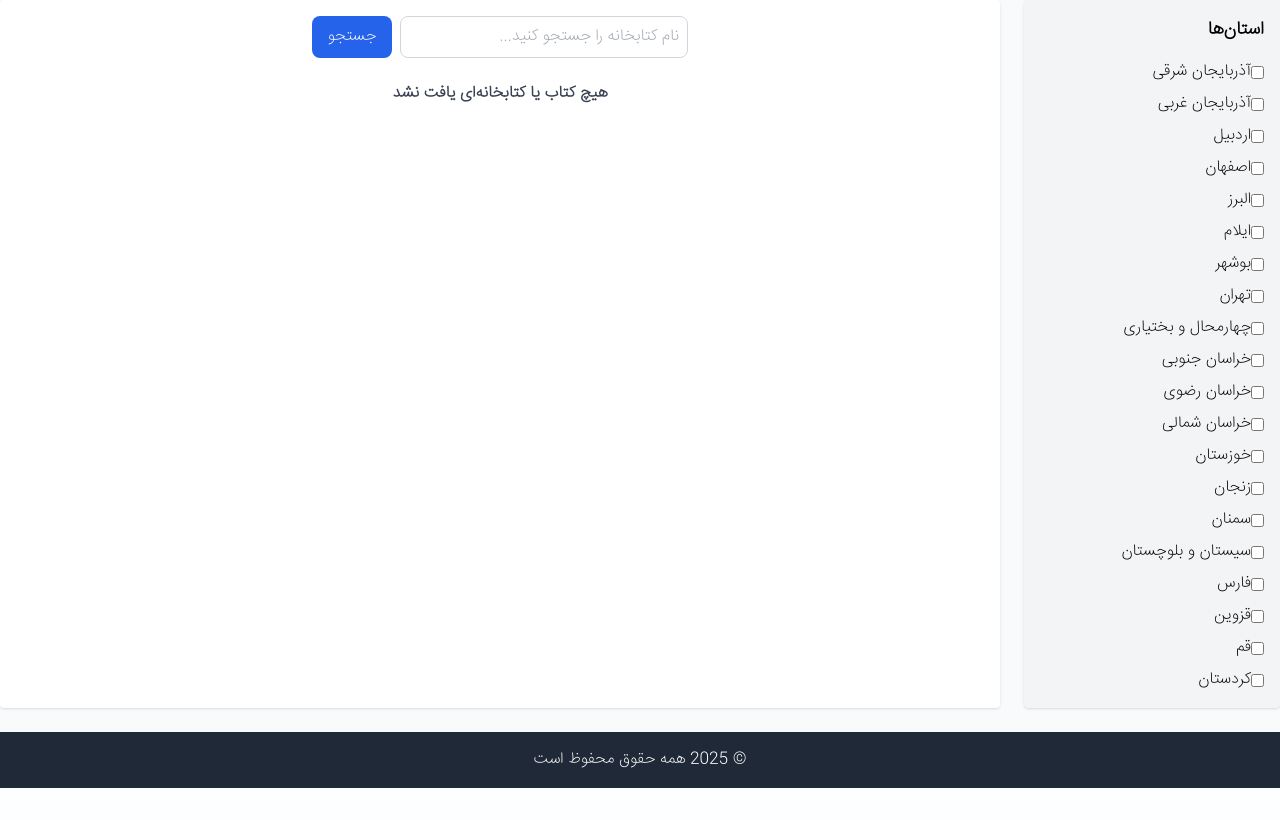
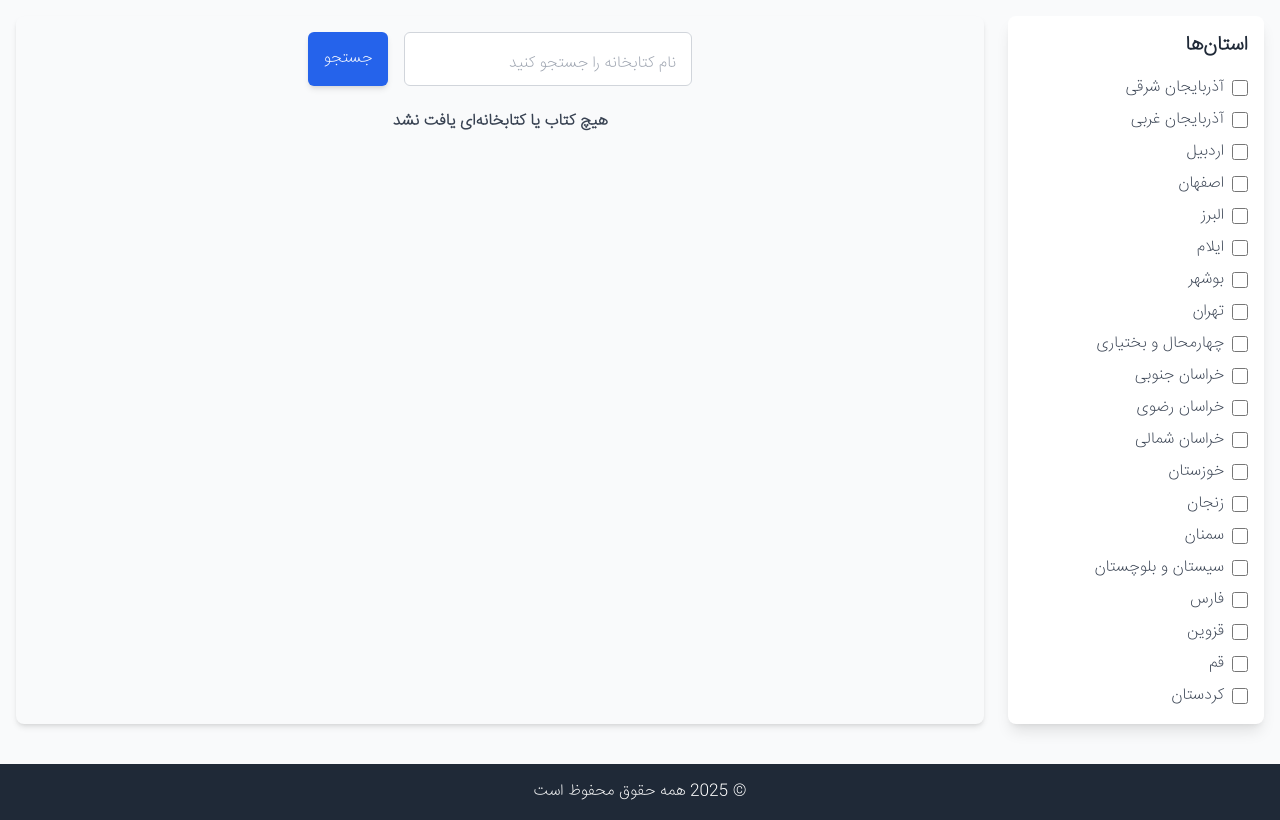
Before and after one commit to hrzjanati/librariesFroTest, a Django app: template templates/index.html in a window 1280 px wide. Shown: the part 60-880 px from the top of the page. Before the commit the page ends 848 px from the top, so only its background shows below. Run offline with Django 5.2, Linux system fonts and the light colour scheme; the template is opened without the code that fills it: values that come from a table or form of the project are taken from there, others are empty; data comes from the database, SQL or seed files in the repository; some libraries are stand-ins or nearby versions.

Commit message:
fix some bug

```diff
--- a/templates/index.html
+++ b/templates/index.html
@@ -3,26 +3,26 @@
 {% load humanize %}
 
 {% block sidebar_btn %}
-<button id="sidebarToggle" class="lg:hidden bg-blue-500 px-3 py-1 rounded hover:bg-blue-400 transition">
+<button id="sidebarToggle" class="md:hidden m-2 bg-blue-500 text-white px-4 py-2 rounded-md shadow-md hover:bg-blue-600 transition">
     {{ TEXTS.home.province_title }}
 </button>
 {% endblock %}
 
 {% block body %}
 
-<div id="overlay" class="fixed inset-0 bg-black bg-opacity-40 hidden z-40 lg:hidden"></div>
+<div id="overlay" class="fixed inset-0 bg-black bg-opacity-40 hidden z-40 md:hidden"></div>
 
-<div class="flex flex-col lg:flex-row max-w-7xl mx-auto gap-6 relative">
+<div class="flex flex-col md:flex-row max-w-7xl mx-auto gap-6 relative p-4">
 
     <!-- ستون استان‌ها -->
-    <aside id="sidebar" class="w-64 p-4 bg-gray-100 rounded shadow flex-shrink-0
-                               fixed lg:static top-0 right-0 h-full lg:h-auto
-                               transform translate-x-full lg:translate-x-0
+    <aside id="sidebar" class="w-64 p-4 bg-white rounded-lg shadow-lg flex-shrink-0
+                               fixed md:static top-0 right-0 h-full md:h-auto
+                               transform translate-x-full md:translate-x-0
                                transition-transform duration-300 z-50 overflow-y-auto max-h-screen">
 
-        <button id="sidebarClose" class="lg:hidden mb-4 text-gray-600 hover:text-gray-800 font-bold text-xl">×</button>
+        <button id="sidebarClose" class="md:hidden mb-4 text-gray-600 hover:text-gray-800 font-bold text-2xl">×</button>
 
-        <h2 class="text-lg font-bold mb-4">{{ TEXTS.home.province_title }}</h2>
+        <h2 class="text-xl font-bold mb-4 text-gray-800">{{ TEXTS.home.province_title }}</h2>
 
         <form id="provinceFilterForm"
               hx-get="/"
@@ -33,16 +33,16 @@
             <ul class="space-y-2">
                 {% for province in provinces %}
                 <li>
-                    <label class="flex items-center space-x-2">
+                    <label class="flex items-center gap-2 cursor-pointer">
                         <input type="checkbox" name="provinces"
                                value="{{ province.id }}"
                                {% if province.id in selected_provinces %}checked{% endif %}
-                               class="province-checkbox">
-                        <span>{{ province.name }}</span>
+                               class="province-checkbox h-4 w-4 accent-blue-600">
+                        <span class="text-gray-700">{{ province.name }}</span>
                     </label>
                 </li>
                 {% empty %}
-                <li>{{ TEXTS.home.province_not_exists }}</li>
+                <li class="text-gray-500">{{ TEXTS.home.province_not_exists }}</li>
                 {% endfor %}
             </ul>
             <input type="hidden" name="q" value="{{ query }}">
@@ -50,23 +50,45 @@
     </aside>
 
     <!-- محتوای اصلی -->
-    <main class="flex-1 p-4 bg-white rounded shadow overflow-auto">
+    <main class="flex-1 p-4 bg-gray-50 rounded-lg shadow-md">
 
         <!-- فرم جستجو -->
                <form method="get" action="/"
                   hx-get="/"
                   hx-target="#librariesContainer"
                   hx-swap="innerHTML"
-              class="flex justify-center mb-6 flex-wrap gap-2">
-            <input type="text" name="q" placeholder="{{ TEXTS.home.search_placeholder }}"
+                  class="flex justify-center mb-6 flex-wrap gap-4">
+
+                <div class="relative w-60 sm:w-72" dir="rtl">
+                    <!-- Input -->
+                    <input type="text" name="q" id="search"
                            value="{{ query }}"
-                   class="p-2 rounded-lg border border-gray-300 w-60 sm:w-72 focus:outline-none focus:ring-2 focus:ring-blue-500">
+                           placeholder=" "
+                           class="peer block w-full px-4 pt-5 pb-2 border rounded-md border-gray-300
+                                  text-gray-900 text-right focus:outline-none focus:ring-2 focus:ring-blue-500
+                                  focus:border-blue-500
+                                  transition-all">
+
+                    <!-- Floating label -->
+                    <label for="search"
+                           class="absolute right-4 top-2 text-gray-500 text-sm
+                                  transition-all duration-200
+                                  peer-placeholder-shown:top-5
+                                  peer-placeholder-shown:text-gray-400
+                                  peer-placeholder-shown:text-base
+                                  peer-focus:top-2
+                                  peer-focus:text-sm
+                                  peer-focus:text-blue-600">
+                        نام کتابخانه را جستجو کنید
+                    </label>
+                </div>
+
                 <button type="submit"
-                    class="px-4 py-2 bg-blue-600 text-white rounded-lg hover:bg-blue-700 transition">
-                {{ TEXTS.home.search_button }}
+                        class="px-4 py-2 bg-blue-600 text-white rounded-md shadow-md hover:bg-blue-700 transition">
+                    جستجو
                 </button>
             </form>
-
+        <!-- لیست کتابخانه‌ها -->
         <div id="librariesContainer">
             {% include "library_list.html" %}
         </div>
--- a/templates/library_list.html
+++ b/templates/library_list.html
@@ -1,62 +1,69 @@
 {% load humanize %}
 
 {% if libraries %}
-    <div class="flex flex-col gap-6">
+<div class="flex flex-col gap-6 max-w-7xl mx-auto px-4">
+
     {% for library in libraries %}
-        <div class="p-4 border-2 border-gray-300 rounded-lg bg-white shadow-sm">
-            <h2 class="text-xl font-semibold mb-1">
-                <a href="{% url 'library_detail' library.id %}" class="hover:underline text-blue-700">
-                    {{ library.name }} ({{ library.province.name }})
+    <link rel="stylesheet" href="https://cdnjs.cloudflare.com/ajax/libs/font-awesome/6.5.1/css/all.min.css">
+    <div class="bg-white rounded-lg shadow-md hover:shadow-lg transition p-6 border border-gray-200">
+        <!-- Header کتابخانه -->
+           <h2 class="text-xl font-bold text-red-700 mb-2 flex items-center gap-2">
+                    <a href="#">
+                         <span>{{ library.name }}</span>
+                         <i class="fas fa-map-marker-alt text-gray-800"></i>
+                         <span>{{ library.province.name }}</span>
                     </a>
+
            </h2>
 
-            <p class="text-sm text-gray-500 mb-3">
+        <p class="text-sm text-gray-500 mb-4">
             تاریخ ایجاد: {{ library.date_of_year|date:"Y/m/d" }}
         </p>
 
-            <h3 class="font-semibold mb-2">کتاب‌های مورد نیاز:</h3>
+        <!-- کتاب‌های مورد نیاز -->
+        <h3 class="font-semibold text-gray-800 mb-3">کتاب‌های مورد نیاز:</h3>
 
-            <div class="flex overflow-x-auto gap-2 pb-2 -mx-2 px-2 smooth-scroll">
+        <!-- کانتینر محدود برای اسکرول افقی -->
+        {% if library.required_items.all %}
+        <div class="overflow-x-auto">
+            <div class="flex gap-4 justify-start w-max px-2">
                 {% for item in library.required_items.all %}
-                    <div class="flex-shrink-0
-                                w-[90%] sm:w-[45%] md:w-[30%] lg:w-[22%]
-                                min-w-[250px]
-                                bg-gray-100 p-4 rounded-lg border border-gray-300 shadow-md">
-
-                        <h4 class="font-bold text-lg mb-2">
+                <div class="flex-shrink-0 w-[250px]  <!-- عرض ثابت -->
+                            bg-gray-50 p-4 rounded-lg border border-gray-200 shadow-sm hover:shadow-md transition
+                            flex flex-col justify-between">
+                    <h4 class="text-lg font-bold text-gray-800 mb-2">
                         {{ item.book.name|default:"نام کتاب نامشخص" }}
                     </h4>
-
-                        <p class="text-sm">دسته: {{ item.book.category|default:"نامشخص" }}</p>
-                        <p class="text-sm">تعداد لازم: {{ item.number_of_required }}</p>
-                        <p class="text-sm">موجود: {{ item.given_number }}</p>
-                        <p class="text-sm font-semibold mt-2">
+                    <p class="text-sm text-gray-600 mb-1">دسته: {{ item.book.category|default:"نامشخص" }}</p>
+                    <p class="text-sm text-gray-600 mb-1">تعداد لازم: {{ item.number_of_required }}</p>
+                    <p class="text-sm text-gray-600 mb-1">موجود: {{ item.given_number }}</p>
+                    <p class="text-sm font-semibold mt-2 text-gray-800">
                         مبلغ: {{ item.amount|intcomma }} ریال
                     </p>
-
                 </div>
-                {% empty %}
-                    <p>هیچ کتابی ثبت نشده</p>
                 {% endfor %}
             </div>
+        </div>
+        {% else %}
+        <p class="text-center text-gray-500 mt-2">هیچ کتابی ثبت نشده</p>
+        {% endif %}
 
     </div>
     {% endfor %}
+
 </div>
-
 {% else %}
 <p class="text-center font-bold text-gray-700">هیچ کتاب یا کتابخانه‌ای یافت نشد</p>
 {% endif %}
 
+<!-- Pagination -->
 {% if libraries.has_other_pages %}
-<div class="flex justify-center mt-6 flex-wrap gap-2">
-
+<div class="flex justify-center mt-6 gap-2 flex-wrap">
     {% if libraries.has_previous %}
-        <a hx-get="/?page={{ libraries.previous_page_number }}{% if query %}&q={{ query }}{% endif %}
-                {% if selected_provinces %}&provinces={{ selected_provinces|join:',' }}{% endif %}"
+    <a hx-get="/?page={{ libraries.previous_page_number }}{% if query %}&q={{ query }}{% endif %}{% if selected_provinces %}&provinces={{ selected_provinces|join:',' }}{% endif %}"
        hx-target="#librariesContainer"
        hx-swap="innerHTML"
-           class="px-3 py-1 bg-blue-600 text-white rounded-lg hover:bg-blue-700 transition">
+       class="px-3 py-1 bg-blue-600 text-white rounded-md hover:bg-blue-700 transition">
         قبلی
     </a>
     {% endif %}
@@ -64,14 +71,12 @@
     <span class="px-3 py-1 font-semibold">{{ libraries.number }} / {{ libraries.paginator.num_pages }}</span>
 
     {% if libraries.has_next %}
-        <a hx-get="/?page={{ libraries.next_page_number }}{% if query %}&q={{ query }}{% endif %}
-                {% if selected_provinces %}&provinces={{ selected_provinces|join:',' }}{% endif %}"
+    <a hx-get="/?page={{ libraries.next_page_number }}{% if query %}&q={{ query }}{% endif %}{% if selected_provinces %}&provinces={{ selected_provinces|join:',' }}{% endif %}"
        hx-target="#librariesContainer"
        hx-swap="innerHTML"
-           class="px-3 py-1 bg-blue-600 text-white rounded-lg hover:bg-blue-700 transition">
+       class="px-3 py-1 bg-blue-600 text-white rounded-md hover:bg-blue-700 transition">
         بعدی
     </a>
     {% endif %}
-
 </div>
 {% endif %}
```
Also changed, not shown: templates/library_detail.html (+26 -22 lines). Lines whose indentation alone changed are shown as unchanged.
